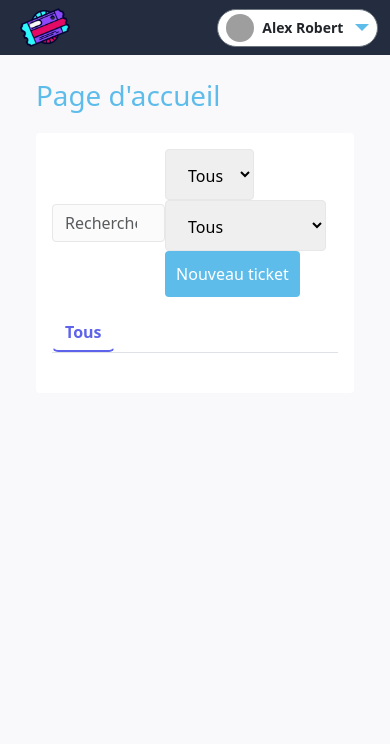
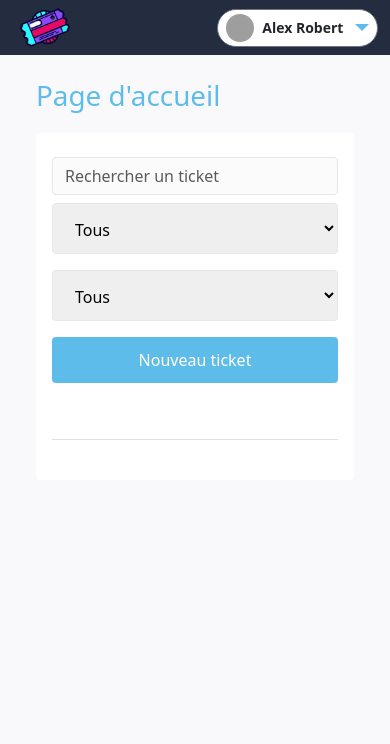
Before and after one commit to projetphp2024/tickets, a Symfony app: template templates/main/index.html.twig in a window 390 px wide. Shown: the top 744 px of the page. Run offline with Twig, Linux system fonts and the light colour scheme; the template is opened without the code that fills it, so the values that code supplies are empty; some libraries are stand-ins or nearby versions; grey boxes are pictures that could not be loaded.

Commit message:
css, responsive index

```diff
--- a/public/css/style.css
+++ b/public/css/style.css
@@ -7,6 +7,7 @@
     --new-ticket-color: #FE413B;
     --ticket-pending-color: #5EDAEB;
     --ticket-solved-color: #3BF54F;
+    --ticket-archived-color: #778899;
     --fade-active-background: rgba(135, 94, 235, 0.22);
     --border-gradient: rgba(94, 218, 235, 1);
     --hover-image: rgba(135, 94, 235, 0.6);
@@ -161,3 +162,15 @@ body{
     border: 1px solid var(--dark-pink-color);
     color: var(--dark-pink-color);
 }
+.btn-modify{
+    border-radius: 4px;
+    background-color: var(--dark-pink-color);
+    color: white;
+    padding: 10px;
+}
+.btn-delete{
+    border-radius: 4px;
+    background-color: var(--new-ticket-color);
+    color: white;
+    padding: 10px;
+}
--- a/templates/main/index.html.twig
+++ b/templates/main/index.html.twig
@@ -37,14 +37,34 @@
 			border-bottom: 2px solid var(--lighter-purple-color);
 			font-weight: bold;
 		}
-		.active-status{
+		.active-status {
 			cursor: not-allowed;
 			pointer-events: none;
 
 		}
-		active-status:hover{
+		active-status:hover {
 			cursor: not-allowed;
 			pointer-events: none;
+		}
+		@media(max-width: 768px) {
+			.search-and-filters {
+				flex-direction: column;
+			}
+
+			.filter-buttons .btn.active-status {
+				display: none;
+			}
+
+			.form-inline {
+				width: 100%;
+				margin-bottom: 1rem;
+			}
+
+			.choice-list,
+			.btn-first {
+				width: 100%;
+				margin-bottom: 1rem;
+			}
 		}
 	</style>
 
@@ -53,11 +73,10 @@
 		<div class="card bg-white main-section">
 			<div class="card-body">
 				<div
-					class="d-flex justify-content-between align-items-center mb-3">
+					class="search-and-filters d-flex justify-content-between align-items-center mb-3">
 					{# SEARCH BAR #}
 					<form class="form-inline my-2 my-lg-0 d-flex flex-row">
 						<input class="form-control mr-sm-2 search-bar" type="search" placeholder="Rechercher un ticket" aria-label="Search">
-						{# <button class="btn my-2 my-sm-0 ms-2 btn-second" type="submit">Rechercher</button> #}
 					</form>
 
 					<div>
@@ -90,31 +109,7 @@
 				</div>
 				{# TICKET #}
 				{% for ticket in tickets %}
-					<div class="card mb-4 ticket-item {{ ticket.status.slug }}" data-created-at="{{ ticket.createdAt|date('c') }}">
-						<div class="card-body">
-							<div class="d-flex align-items-center mb-3">
-								<span class="rounded-circle dot-status"></span>
-								<h5 class="m-0 flex-grow-1">{{ticket.title|slice(0,50)}}
-									{% if ticket.title|length > 50 %}...
-									{% endif %}
-								</h5>
-								<span class="fs-6 fw-light">{{ ticket.createdAt|date('Y-m-d H:i') }}</span>
-							</div>
-							<div class="border-bottom pb-3 mb-3">
-								<p>{{ticket.description|slice(0,100)}}
-									{% if ticket.description|length > 100 %}...
-									{% endif %}
-								</p>
-							</div>
-							<div class="d-flex align-items-center justify-content-between">
-								<div class="d-flex align-items-center">
-									<img src="https://encrypted-tbn0.gstatic.com/images?q=tbn:ANd9GcTkq3iQYVKllbdVHi-Lry0cRuKzGMMnWhEFCg&usqp=CAU" alt="John Snow" class="rounded-circle me-2" width="50" height="50">
-									<span class="name">{{ticket.user.pseudo}}</span>
-								</div>
-								<a href="#" class="">Ouvrir le ticket</a>
-							</div>
-						</div>
-					</div>
+					{% include 'components/ticket_card.html.twig' with {'ticket': ticket} %}
 				{% endfor %}
 
 				{# PAGE #}
```
Also changed, not shown: migrations/Version20231221094047.php (added, +39 -0 lines), templates/components/ticket_card.html.twig (+14 -9 lines). Lines whose indentation alone changed are shown as unchanged.
